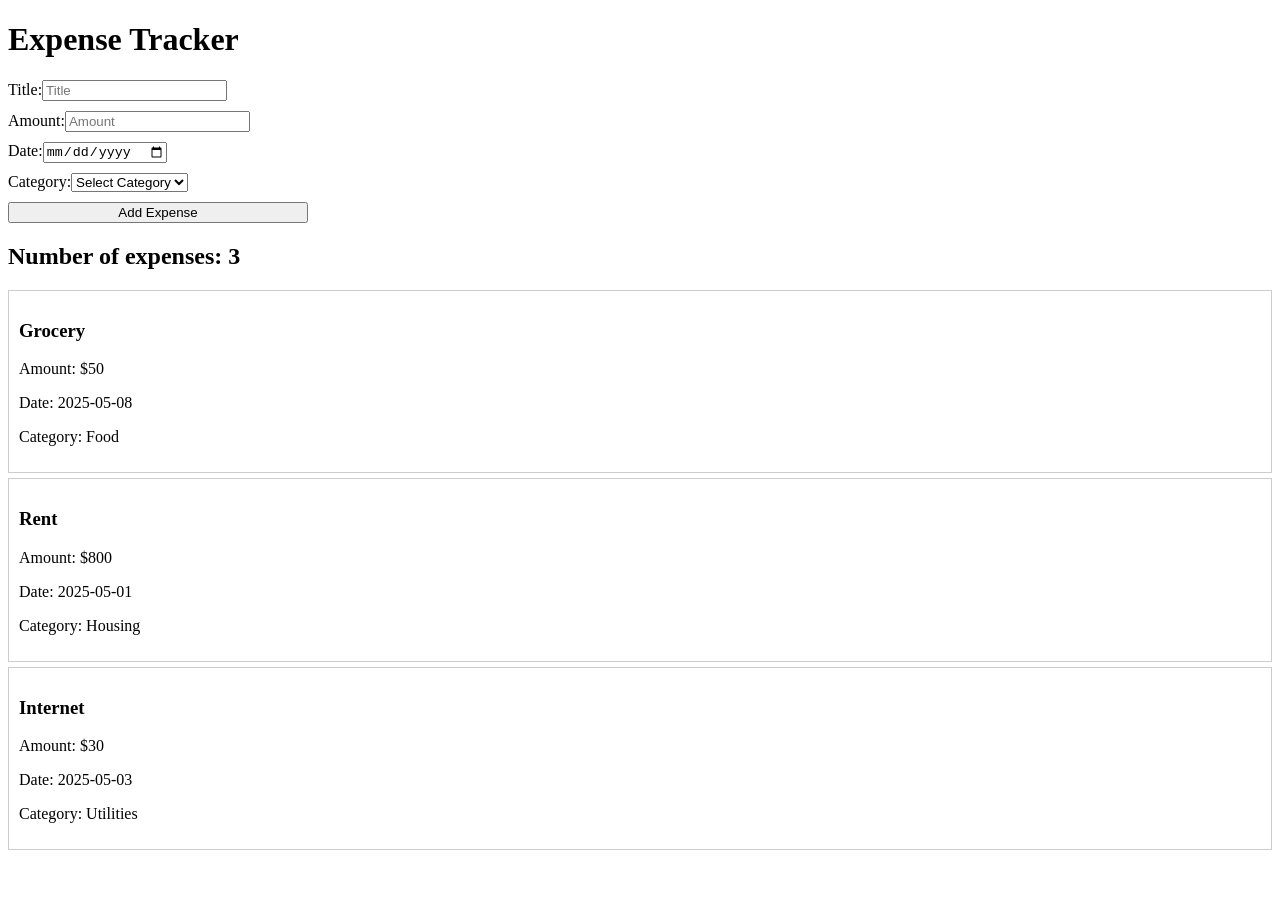
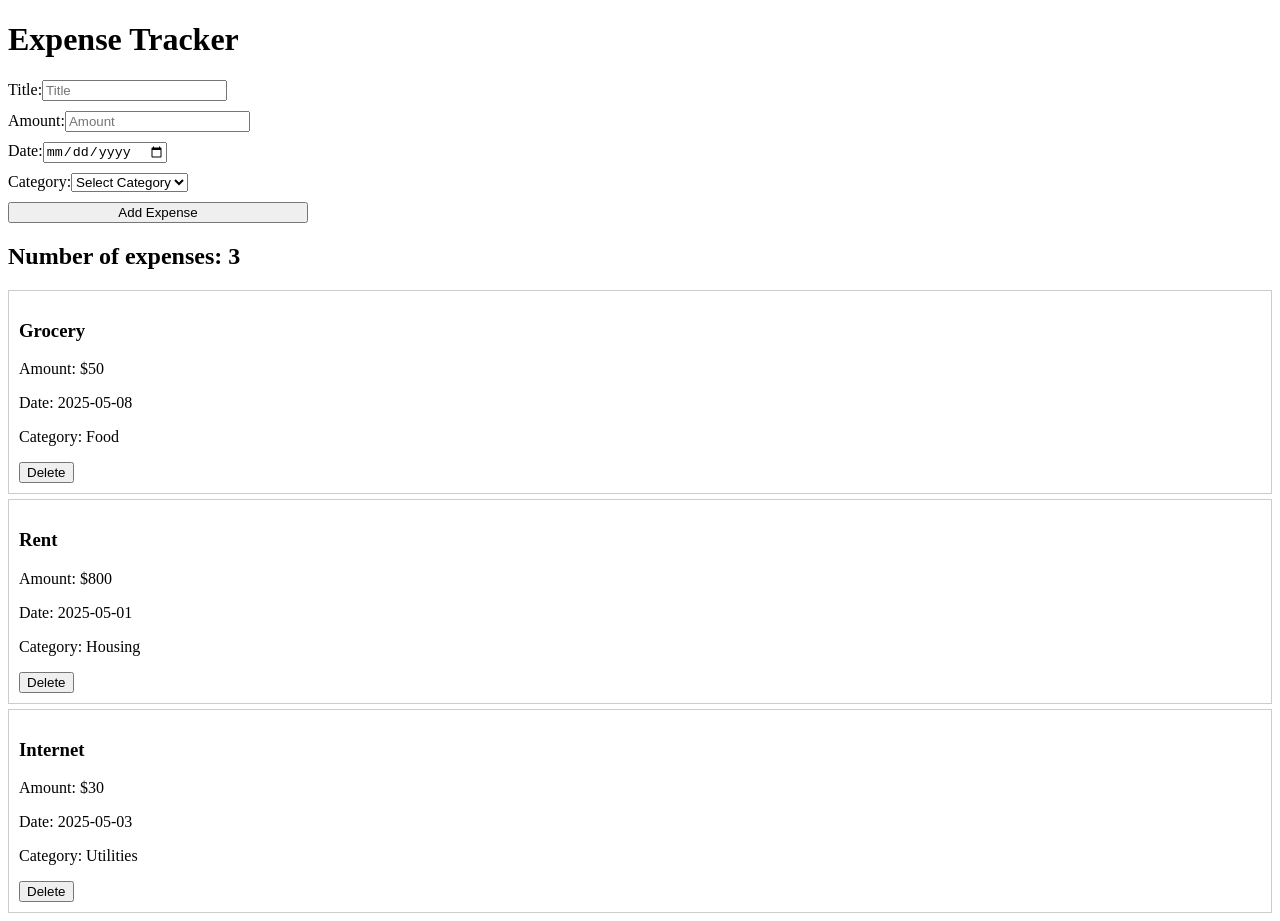
Before and after one commit to omar211346/expence-list, a React (Vite) app: page / in a window 1280 px wide. Before the commit the page ends 858 px from the top, so only its background shows below. Built offline with nearby package versions, Linux system fonts and the light colour scheme.

Commit message:
triyng to fix the delete option since it does not work in the app.jsx

```diff
--- a/src/components/ExpenseItem.jsx
+++ b/src/components/ExpenseItem.jsx
@@ -1,7 +1,11 @@
 import React from "react";
 
-const ExpenseItem = ({ expense }) => {
+const ExpenseItem = ({ expense, deleteExpense }) => {
 
+  const handleDelete = () => {
+    console.log("Deleting expense with ID:", expense.id);
+    deleteExpense(expense.id);
+  };
 
   return (
     <div style={{ border: "1px solid #ccc", padding: "10px", margin: "5px 0" }}>
@@ -9,6 +13,8 @@ const ExpenseItem = ({ expense }) => {
       <p>Amount: ${expense.amount}</p>
       <p>Date: {expense.date}</p>
       <p>Category: {expense.category}</p>
+
+      <button onClick={handleDelete}>Delete</button>
     </div>
   );
 };
```
